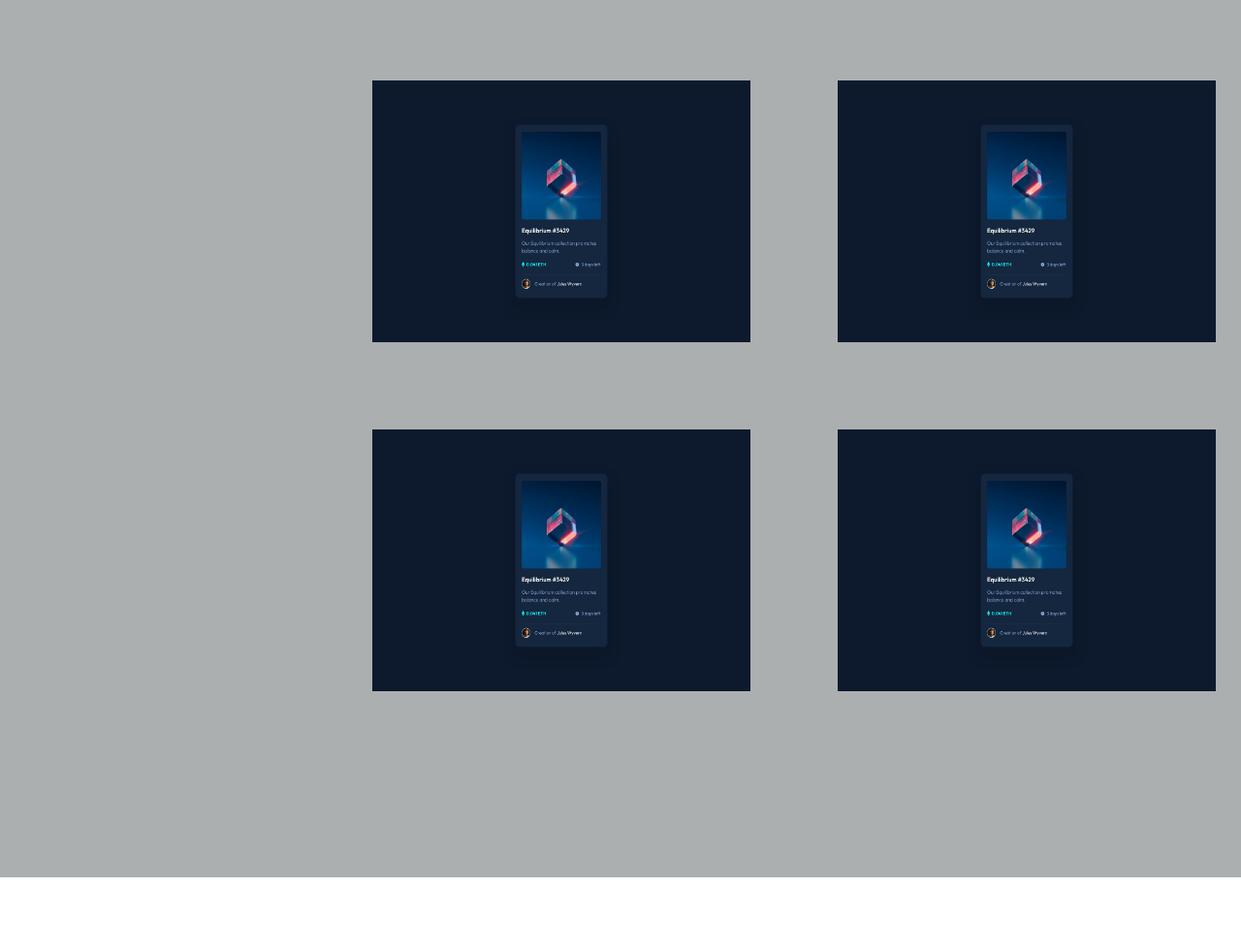
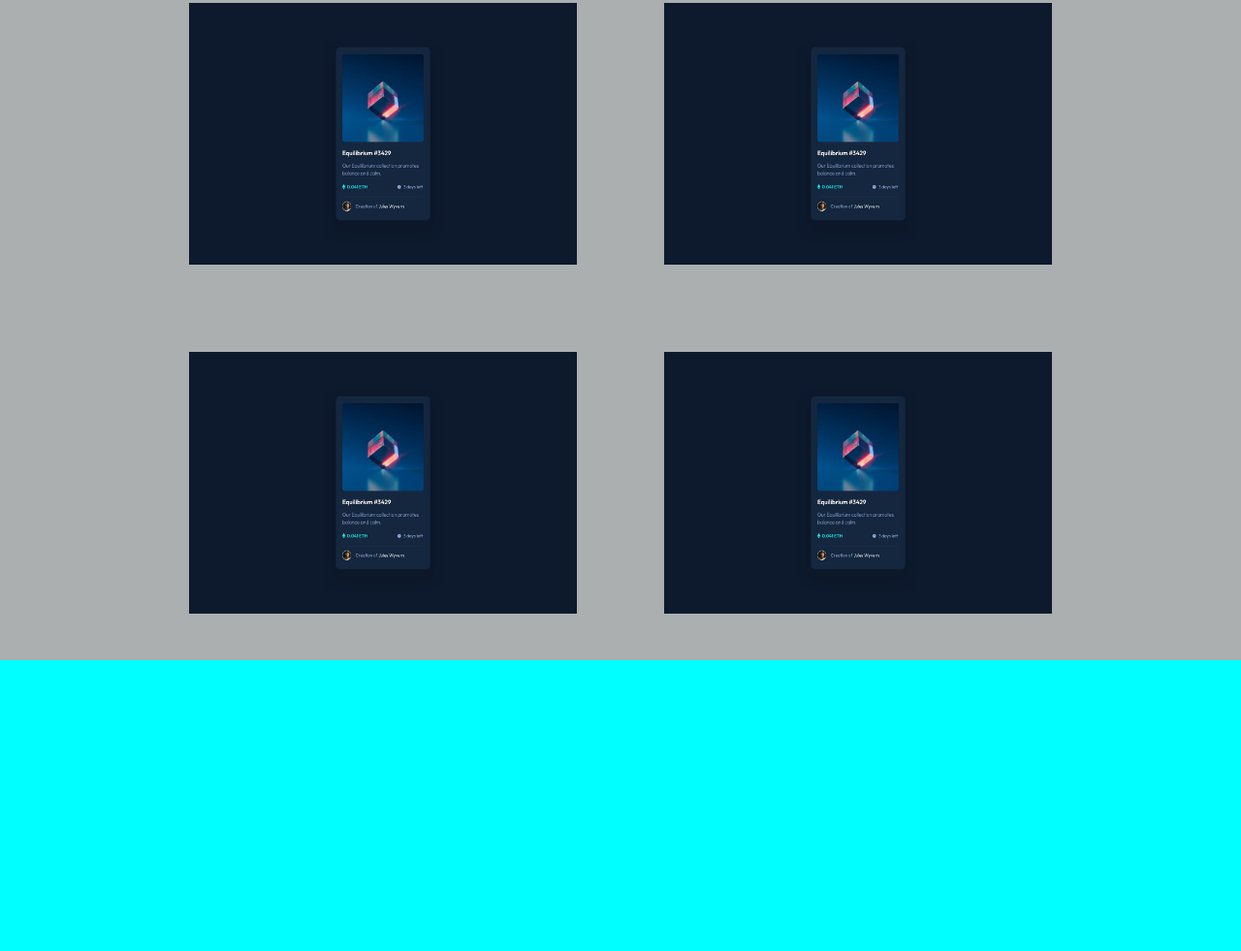
Before and after one commit to WillyRLV/gridcard, a plain HTML site: page index.html in a window 1280 px wide. Shown: the part 469-1450 px from the top of the page at 97% size. Before the commit the page ends 1374 px from the top, so only its background shows below. Drawn offline with Linux system fonts and the light colour scheme.

Commit message:
correccion responsive

```diff
--- a/css/styles.css
+++ b/css/styles.css
@@ -16,19 +16,22 @@ body {
 /*SECCION 1*/
 .sect {
   display: flex;
+
   height: auto;
   background-color: rgb(171, 175, 175);
   justify-content: center;
   align-items: center;
 }
 
+
 /*movil*/
 /*CONTENEDOR*/
 .container {
   display: grid;
   grid-template-columns: 1fr;
-  gap: 50px;
-  padding-top: 12em;
+  gap: 30px;
+  padding-top: 7em;
+  padding-bottom:3em ;
 }
 
 .card {
@@ -63,18 +66,17 @@ body {
 }
 
 @media screen and (min-width: 1000px) {
+
   .container {
     display: grid;
     grid-template-columns: repeat(2, 1fr);
     gap: 90px;
-    padding: 12em;
-    max-width: 70%;
   }
   .card {
     position: relative;
     flex-direction: column;
     justify-content: center;
-    width: 390px;
+    width: 400px;
     height: 270px;
     background-color: red;
     font-size: 0.8em;
@@ -117,7 +119,7 @@ body {
   }
 
   .imgBx img {
-    width: 390px;
+    width: 100%;
   }
 }
 
@@ -125,13 +127,19 @@ body {
   .sect {
     display: flex;
     justify-content: center;
-    align-items: center;
+    margin: auto;
   }
   .container {
     display: grid;
     grid-template-columns: repeat(3, 1fr);
     gap: 90px;
     padding: 12em;
-    max-width: 70%;
   }
 }
+
+
+/*SECTION 2*/
+.sect2{
+  background-color: aqua;
+  height: 300px;
+}
--- a/index.html
+++ b/index.html
@@ -95,5 +95,6 @@
 
     </div>
 </section>
+<section class="sect2"></section>
 </body>
 </html>
```
